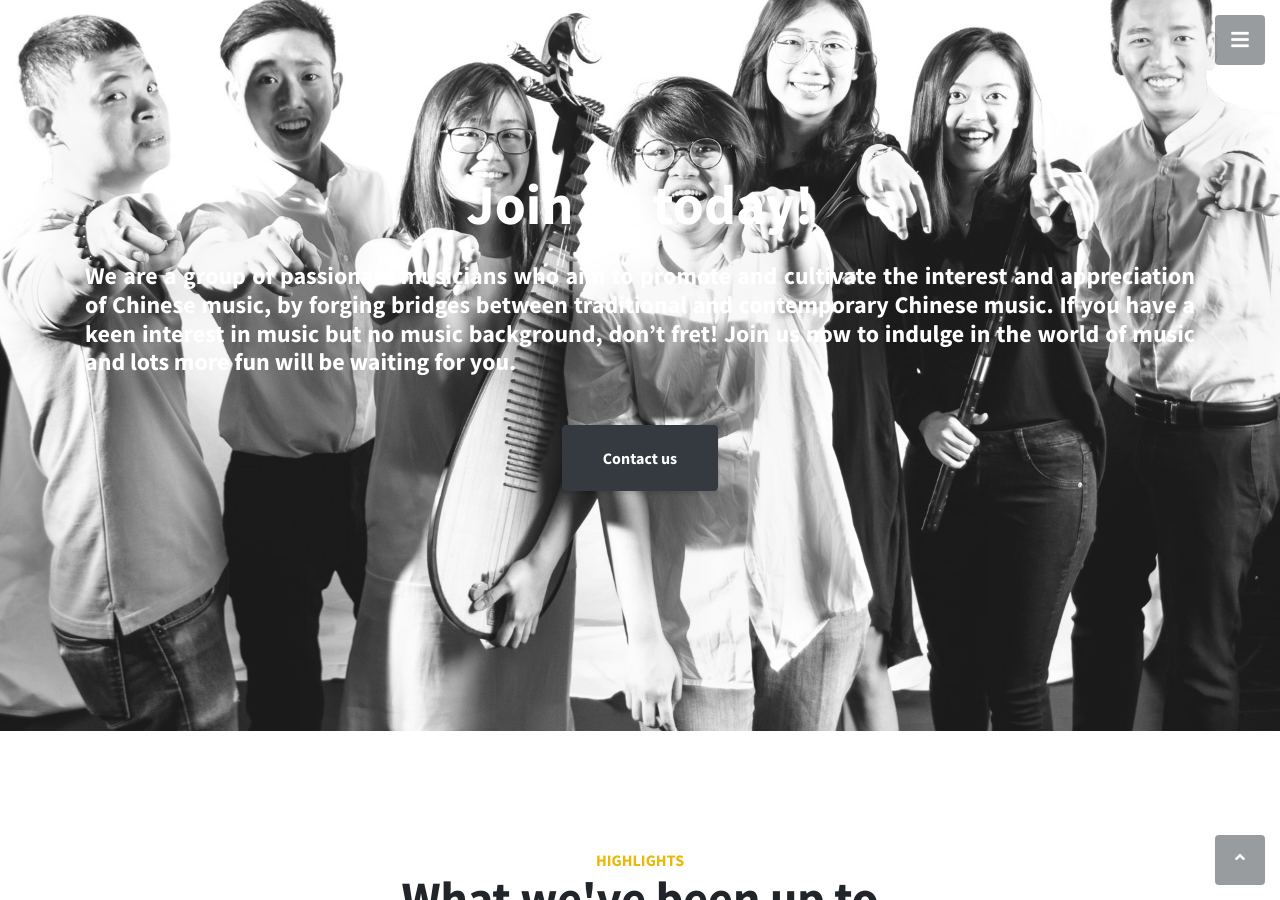
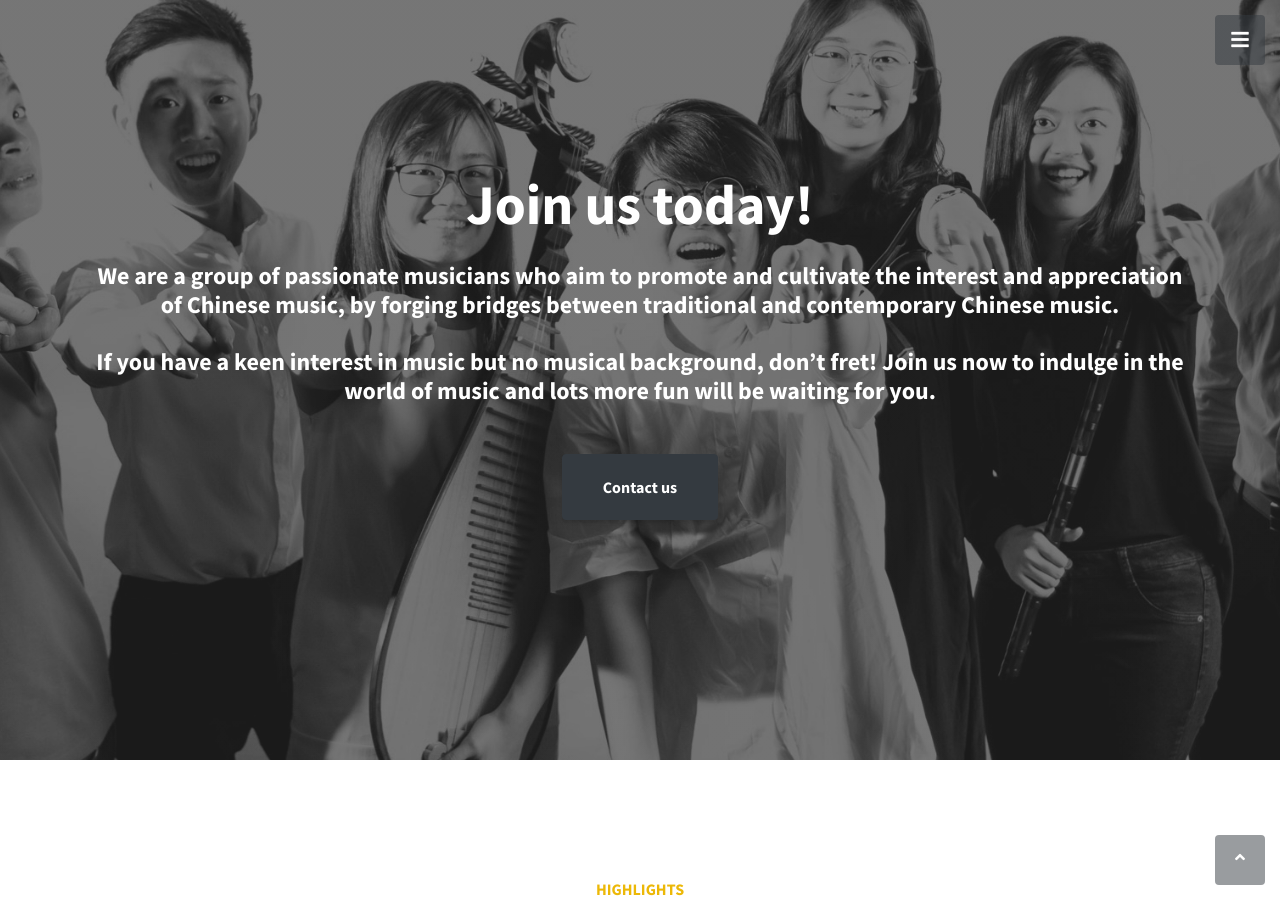
Before and after one commit to OpenSUTD/sutd_co, a Jekyll site: the page built from index.html, in a window 1280 px wide and 900 px high, scrolled down 2222 px. Built offline with Jekyll 4.4.1, drawn with Linux system fonts in a browser that asks for light colours; a script that is not in the unit is left out.

Commit message:
committing to branch first

```diff
--- a/index.html
+++ b/index.html
@@ -188,12 +188,12 @@ title: SUTDCO
     <h2 class="mx-auto mb-4">
       Join us today!
     </h2>
-    <h4 class="mb-5 text-justify">
+    <h4 class="mb-5">
       We are a group of passionate musicians who aim to promote and cultivate
       the interest and appreciation of Chinese music, by forging bridges between
-      traditional and contemporary Chinese music. If you have a keen interest in
-      music but no music background, don’t fret! Join us now to indulge in the
-      world of music and lots more fun will be waiting for you.
+      traditional and contemporary Chinese music. <br /><br />If you have a keen
+      interest in music but no musical background, don’t fret! Join us now to
+      indulge in the world of music and lots more fun will be waiting for you.
     </h4>
     <a class="btn btn-dark btn-xl js-scroll-trigger" href="#footer">
       <!-- the hash scrolls to that part of the page -->
```
Also changed, not shown: assets/img/bg-callout.jpg, assets/img/bg-masthead.jpg.
